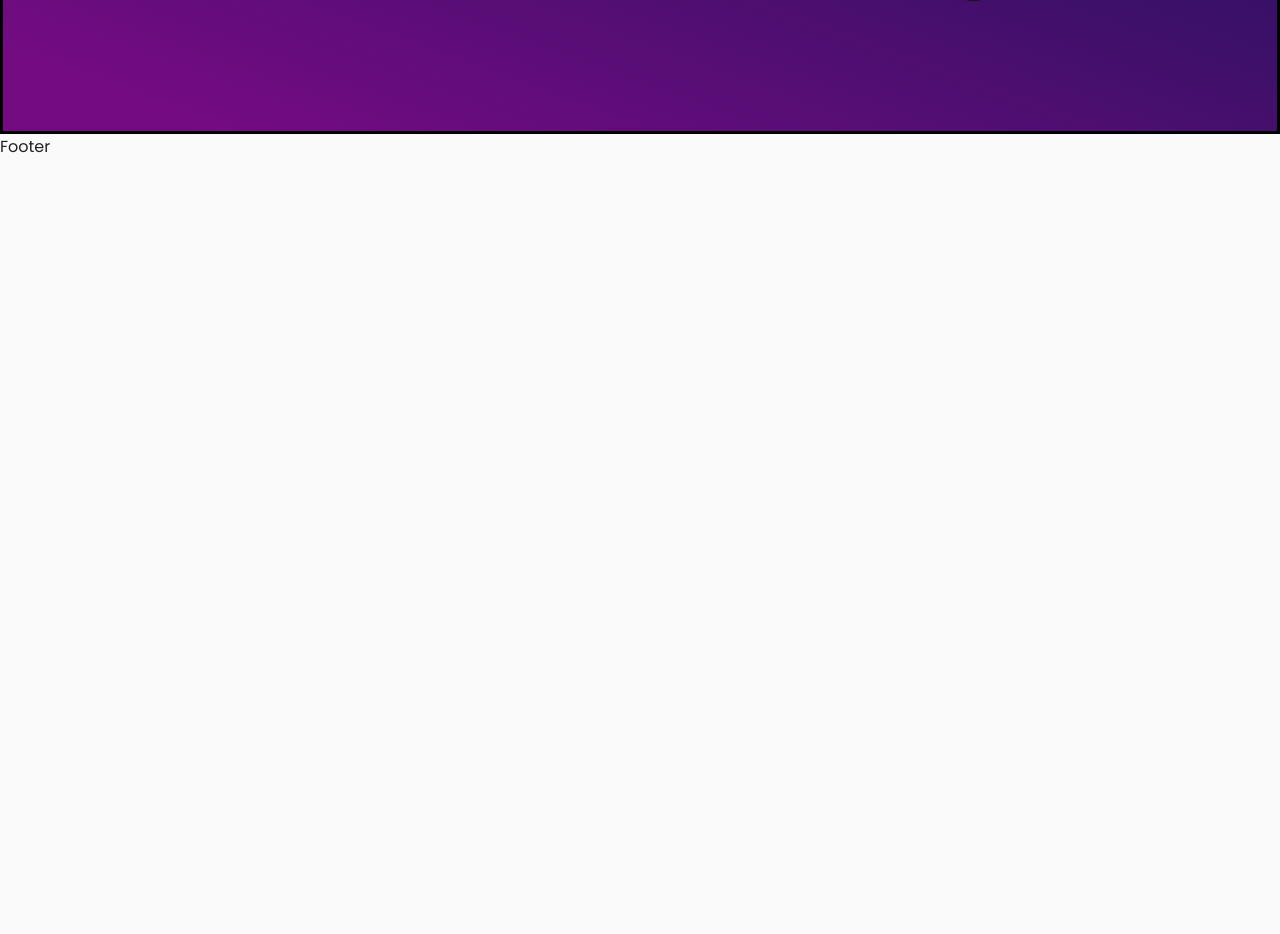
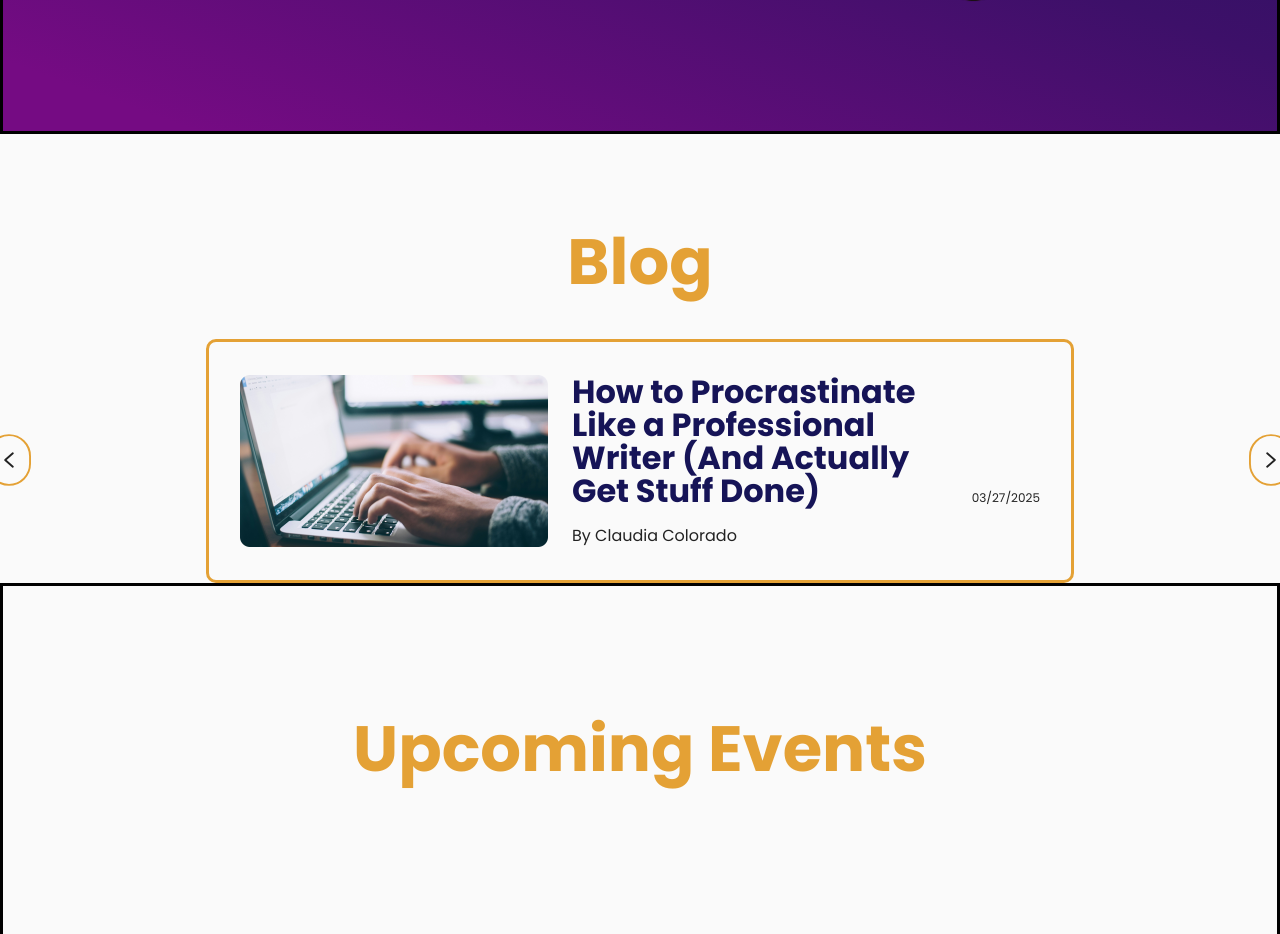
Before and after one commit to include-davis/aggie-fiction, a Next.js app: page / in a window 1280 px wide. Shown: the part 840-1774 px from the top of the page. Before the commit the page ends 999 px from the top, so only its background shows below. Built offline with nearby package versions, Linux system fonts and the light colour scheme.

Commit message:
feat: add home template for Header, UpcomingEvents, and Footer component

```diff
--- a/app/(pages)/(home)/page.jsx
+++ b/app/(pages)/(home)/page.jsx
@@ -32,6 +32,16 @@ export default function Home() {
             </div>
           </div>
         </div>
+
+        <div className={styles.blog}>
+          <h1>Blog</h1>
+
+          <HomeCarousel />
+        </div>
+
+        <div className={styles.upcomingEvents}>
+          <h1>Upcoming Events</h1>
+        </div>
       </div>
     </div>
   );
--- a/app/(pages)/(home)/page.module.scss
+++ b/app/(pages)/(home)/page.module.scss
@@ -62,4 +62,33 @@
       }
     }
   }
+
+  .blog {
+    display: flex;
+    flex-direction: column;
+    justify-content: center;
+    align-items: center;
+    padding-top: 80px;
+    gap: 30px;
+
+    h1 {
+      width: fit-content;
+      color: var(--gold);
+    }
+  }
+
+  .upcomingEvents {
+    display: flex;
+    flex-direction: column;
+    align-items: center;
+    border: solid black;
+    padding-top: 115px;
+    padding-bottom: 105px;
+    height: 1500px;
+
+    h1 {
+      width: fit-content;
+      color: var(--gold);
+    }
+  }
 }
```
